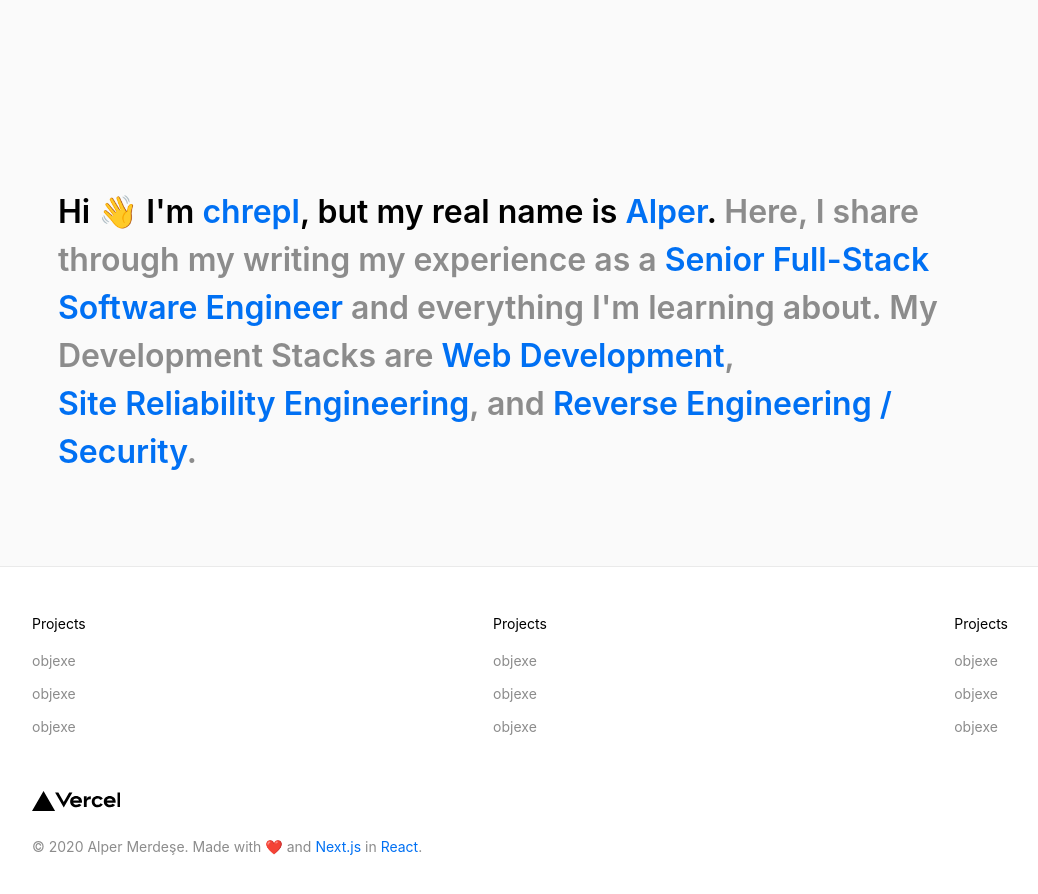
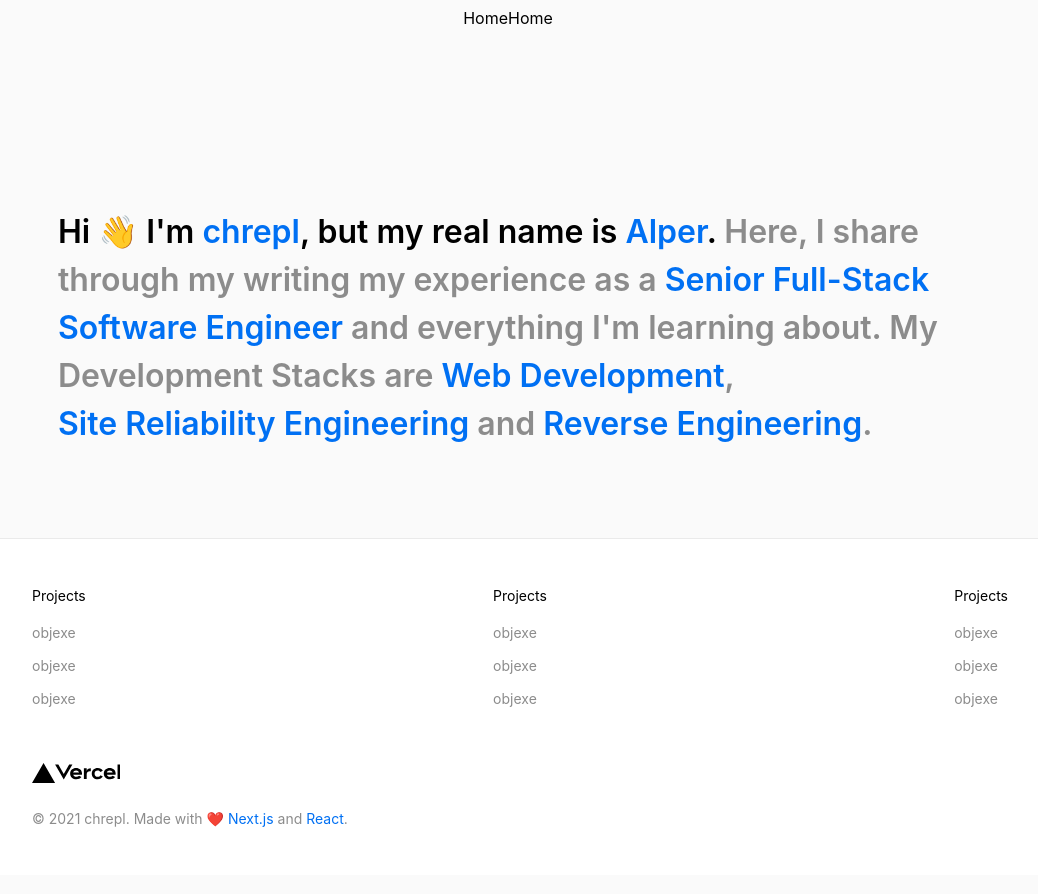
Before and after one commit to chrepl/website, a Next.js app: page / in a window 1280 px wide. Shown: the top 894 px of the page, without its empty margins (132-1170 px from the left). Built offline with nearby package versions, Linux system fonts and the light colour scheme.

Commit message:
style(home): changed text and added <Heading/> component

```diff
--- a/pages/index.tsx
+++ b/pages/index.tsx
@@ -1,6 +1,7 @@
 import React from 'react'
 import Head from 'next/head'
 
+import Heading from '@local/components/Heading'
 import Footer from '@local/components/Footer'
 
 import styles from '@local/styles/Home.module.css'
@@ -11,6 +12,8 @@ const HomePage: React.FC = () => (
             <title>/</title>
         </Head>
 
+        <Heading text="Home" />
+
         <main className={styles.main}>
             <h1 className={styles.title}>
                 Hi 👋 I&apos;m <a>chrepl</a>, but my real name is <a>Alper</a>.{' '}
@@ -19,8 +22,7 @@ const HomePage: React.FC = () => (
                     <a>Senior Full-Stack Software Engineer</a> and everything I&apos;m
                     learning about. My Development Stacks are <a>Web Development</a>,{' '}
                     <br />
-                    <a>Site Reliability Engineering</a>, and{' '}
-                    <a>Reverse Engineering / Security</a>.
+                    <a>Site Reliability Engineering</a> and <a>Reverse Engineering</a>.
                 </span>
             </h1>
         </main>
--- a/src/components/Footer/Footer.tsx
+++ b/src/components/Footer/Footer.tsx
@@ -77,7 +77,7 @@ const Footer: React.FC = () => {
                 </div>
                 <div className={styles.footer__wrapper}>
                     <span className={styles.footer__copyright}>
-                        © 2020 Alper Merdeşe. Made with ❤️ and{' '}
+                        © 2021 chrepl. Made with ❤️{' '}
                         <a
                             href="https://nextjs.org"
                             target="_blank"
@@ -85,7 +85,7 @@ const Footer: React.FC = () => {
                         >
                             Next.js
                         </a>{' '}
-                        in{' '}
+                        and{' '}
                         <a
                             href="https://reactjs.org/"
                             target="_blank"
```
